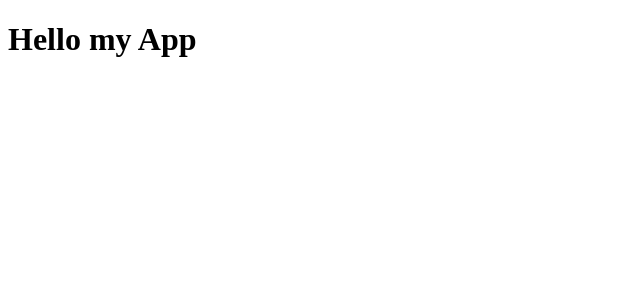
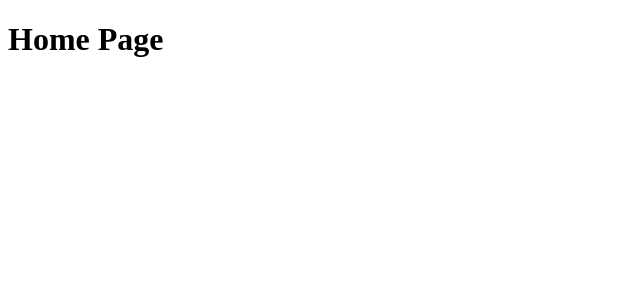
Before and after one commit to ReneSena/app-report-with-redux, a React (Create React App) app: page / in a window 1280 px wide. Shown: the top 300 px of the page, without its empty margins (0-640 px from the left). Built offline with nearby package versions, Linux system fonts and the light colour scheme.

Commit message:
feat(config routes app): added Routes with base on pages

```diff
--- a/package.json
+++ b/package.json
@@ -9,6 +9,7 @@
     "react": "^17.0.2",
     "react-dom": "^17.0.2",
     "react-redux": "^7.2.4",
+    "react-router-dom": "^5.2.0",
     "react-scripts": "4.0.3",
     "redux": "^4.1.0",
     "web-vitals": "^1.0.1"
--- a/src/App.js
+++ b/src/App.js
@@ -1,11 +1,13 @@
 import React from 'react';
 import { Provider } from 'react-redux';
+
+import { Routes } from './routes';
 import { store } from './store';
 
 function App() {
 	return (
 		<Provider store={store}>
-			<h1>Hello my App</h1>
+			<Routes />
 		</Provider>
 	);
 }
--- /dev/null
+++ b/src/pages/home.js
@@ -0,0 +1,5 @@
+import React from 'react';
+
+export function HomePage() {
+	return <h1>Home Page</h1>;
+}
--- /dev/null
+++ b/src/pages/report.js
@@ -0,0 +1,5 @@
+import React from 'react';
+
+export function ReportPage() {
+	return <h1>Report Page</h1>;
+}
--- /dev/null
+++ b/src/routes/index.js
@@ -0,0 +1,16 @@
+import React from 'react';
+import { BrowserRouter, Switch, Route } from 'react-router-dom';
+
+import { HomePage } from '../pages/home';
+import { ReportPage } from '../pages/report';
+
+export function Routes() {
+	return (
+		<BrowserRouter>
+			<Switch>
+				<Route path="/" exact component={HomePage} />
+				<Route path="/report" exact component={ReportPage} />
+			</Switch>
+		</BrowserRouter>
+	);
+}
```
Also changed, not shown: 1 other file (tests, documents, lock files or other folders).
